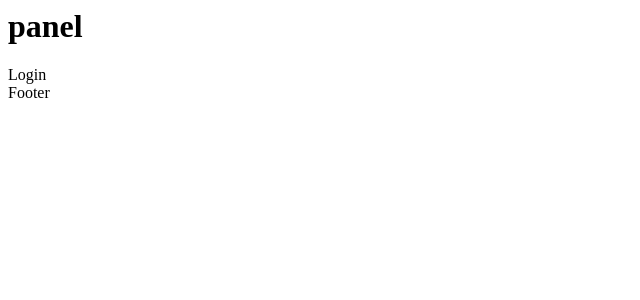
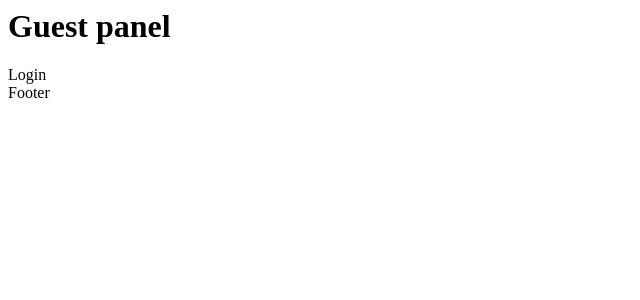
Before and after one commit to radhe212221/lms, a React (Create React App) app: page / in a window 1280 px wide. Shown: the top 300 px of the page, without its empty margins (0-640 px from the left). Built offline with nearby package versions, Linux system fonts and the light colour scheme.

Commit message:
added header

```diff
--- a/src/comp/Header.js
+++ b/src/comp/Header.js
@@ -6,7 +6,7 @@ export default function Header() {
   const { menu, loggedin, role, user } = state
   return (
     <header>
-      <h1>{role} panel</h1>
+      <h1>{role||"Guest"} panel</h1>
       <div>
         {loggedin && <Link to="/">home</Link>}
         {loggedin && menu?.map(x => <Link key={x.label} to={`/${role}/${x.label}`}>{x.label}</Link>)}
```
